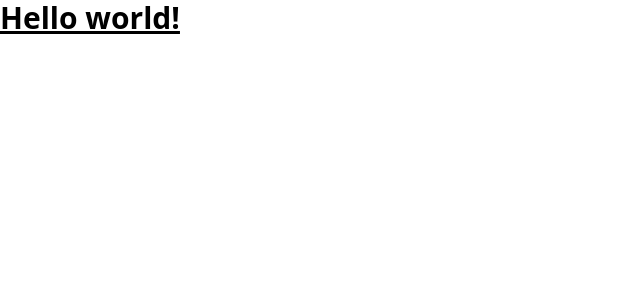
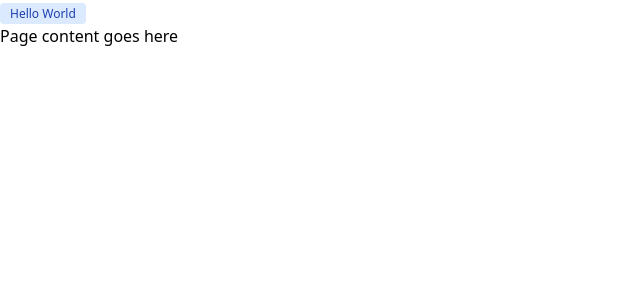
Before and after one commit to mgmgpyaesonewin/wma-web-features, a React (Vite) app: page / in a window 1280 px wide. Shown: the top 300 px of the page, without its empty margins (0-640 px from the left). Built offline with nearby package versions, Linux system fonts and the light colour scheme.

Commit message:
refactor: 💡 Extract HelloWorld component using Atomic Design
 Two new files, "HelloWorld.jsx" and "PageHeader.jsx", were added to the
"src/components/atoms/" and "src/components/molecules/" directories
respectively.

```diff
--- a/src/App.jsx
+++ b/src/App.jsx
@@ -1,12 +1,12 @@
-import { useState } from 'react'
+import PageHeader from './components/molecules/PageHeader';
 
 function App() {
-
   return (
-    <h1 className="text-3xl font-bold underline">
-      Hello world!
-    </h1>
+    <div>
+      <PageHeader />
+      <p>Page content goes here</p>
+    </div>
   )
 }
 
-export default App
+export default App;
--- /dev/null
+++ b/src/components/atoms/HelloWorld.jsx
@@ -0,0 +1,9 @@
+function HelloWorld() {
+  return (
+    <span className="bg-blue-100 text-blue-800 text-xs font-medium mr-2 px-2.5 py-0.5 rounded dark:bg-blue-900 dark:text-blue-300">
+      Hello World
+    </span>
+  );
+}
+
+export default HelloWorld;
--- /dev/null
+++ b/src/components/molecules/PageHeader.jsx
@@ -0,0 +1,11 @@
+import HelloWorld from '../atoms/HelloWorld';
+
+function PageHeader() {
+  return (
+    <header>
+      <HelloWorld />
+    </header>
+  );
+}
+
+export default PageHeader;
```
